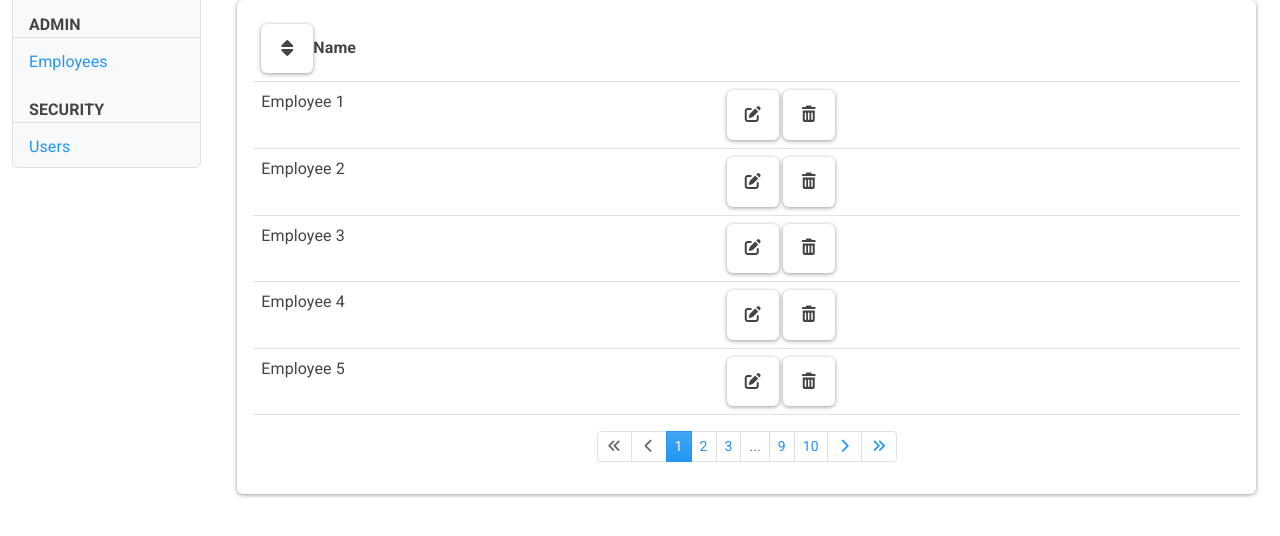
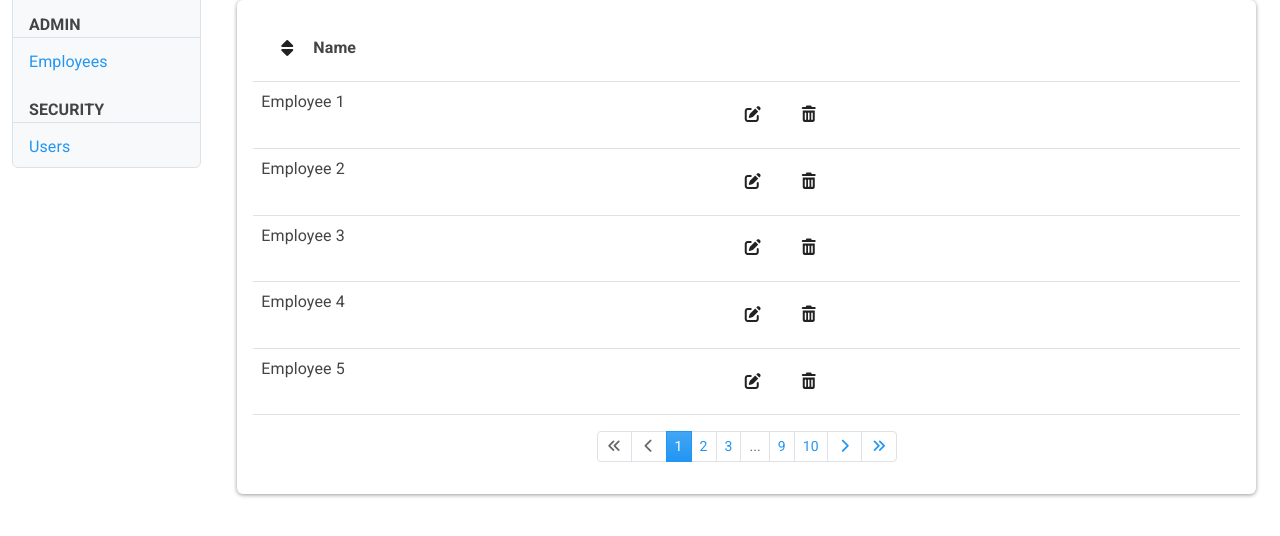
Before and after one commit to Bernardo-MG/management-app-bootstrap-template, a website: page src/employees.html in a window 1280 px wide. Shown: the part 150-686 px from the top of the page. Drawn offline with nearby package versions, Linux system fonts and the light colour scheme.

Commit message:
Cleaned up buttons

```diff
--- a/src/employees.html
+++ b/src/employees.html
@@ -124,7 +124,7 @@
                                  <thead>
                                     <tr>
                                        <th scope="col">
-                                          <button type="button" class="btn btn-default" aria-label="Edit">
+                                          <button type="button" class="btn btn-link link-dark" aria-label="Edit">
                                              <i class="fa-solid fa-sort"></i>
                                           </button>Name
                                        </th>
@@ -135,10 +135,10 @@
                                     <tr>
                                        <td>Employee 1</td>
                                        <td>
-                                          <a href="./employee_edit.html" type="button" class="btn btn-default" aria-label="Edit">
+                                          <a href="./employee_edit.html" type="button" class="btn btn-link link-dark" aria-label="Edit">
                                              <i class="fa-solid fa-pen-to-square"></i>
                                           </a>
-                                          <button type="button" class="btn btn-default" aria-label="Delete" data-bs-toggle="modal" data-bs-target="#deleteModal">
+                                          <button type="button" class="btn btn-link link-dark" aria-label="Delete" data-bs-toggle="modal" data-bs-target="#deleteModal">
                                              <i class="fa-solid fa-trash-can"></i>
                                           </button>
                                        </td>
@@ -146,10 +146,10 @@
                                     <tr>
                                        <td>Employee 2</td>
                                        <td>
-                                          <button type="button" class="btn btn-default" aria-label="Edit">
+                                          <button type="button" class="btn btn-link link-dark" aria-label="Edit">
                                              <i class="fa-solid fa-pen-to-square"></i>
                                           </button>
-                                          <button type="button" class="btn btn-default" aria-label="Delete" data-bs-toggle="modal" data-bs-target="#deleteModal">
+                                          <button type="button" class="btn btn-link link-dark" aria-label="Delete" data-bs-toggle="modal" data-bs-target="#deleteModal">
                                              <i class="fa-solid fa-trash-can"></i>
                                           </button>
                                        </td>
@@ -157,10 +157,10 @@
                                     <tr>
                                        <td>Employee 3</td>
                                        <td>
-                                          <button type="button" class="btn btn-default" aria-label="Edit">
+                                          <button type="button" class="btn btn-link link-dark" aria-label="Edit">
                                              <i class="fa-solid fa-pen-to-square"></i>
                                           </button>
-                                          <button type="button" class="btn btn-default" aria-label="Delete" data-bs-toggle="modal" data-bs-target="#deleteModal">
+                                          <button type="button" class="btn btn-link link-dark" aria-label="Delete" data-bs-toggle="modal" data-bs-target="#deleteModal">
                                              <i class="fa-solid fa-trash-can"></i>
                                           </button>
                                        </td>
@@ -168,10 +168,10 @@
                                     <tr>
                                        <td>Employee 4</td>
                                        <td>
-                                          <button type="button" class="btn btn-default" aria-label="Edit">
+                                          <button type="button" class="btn btn-link link-dark" aria-label="Edit">
                                              <i class="fa-solid fa-pen-to-square"></i>
                                           </button>
-                                          <button type="button" class="btn btn-default" aria-label="Delete" data-bs-toggle="modal" data-bs-target="#deleteModal">
+                                          <button type="button" class="btn btn-link link-dark" aria-label="Delete" data-bs-toggle="modal" data-bs-target="#deleteModal">
                                              <i class="fa-solid fa-trash-can"></i>
                                           </button>
                                        </td>
@@ -179,10 +179,10 @@
                                     <tr>
                                        <td>Employee 5</td>
                                        <td>
-                                          <button type="button" class="btn btn-default" aria-label="Edit">
+                                          <button type="button" class="btn btn-link link-dark" aria-label="Edit">
                                              <i class="fa-solid fa-pen-to-square"></i>
                                           </button>
-                                          <button type="button" class="btn btn-default" aria-label="Delete" data-bs-toggle="modal" data-bs-target="#deleteModal">
+                                          <button type="button" class="btn btn-link link-dark" aria-label="Delete" data-bs-toggle="modal" data-bs-target="#deleteModal">
                                              <i class="fa-solid fa-trash-can"></i>
                                           </button>
                                        </td>
```
Also changed, not shown: src/users.html (+11 -11 lines).
